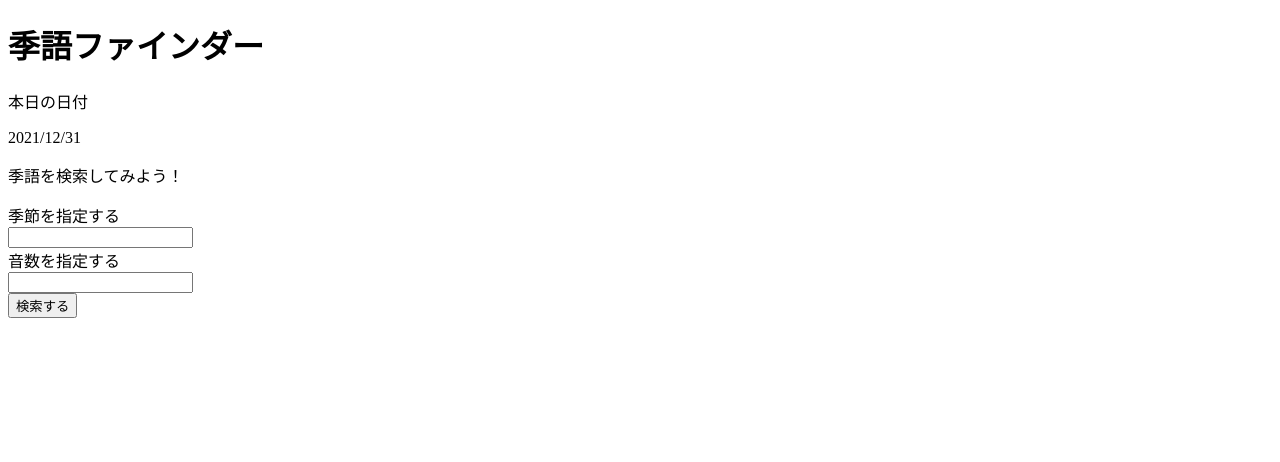
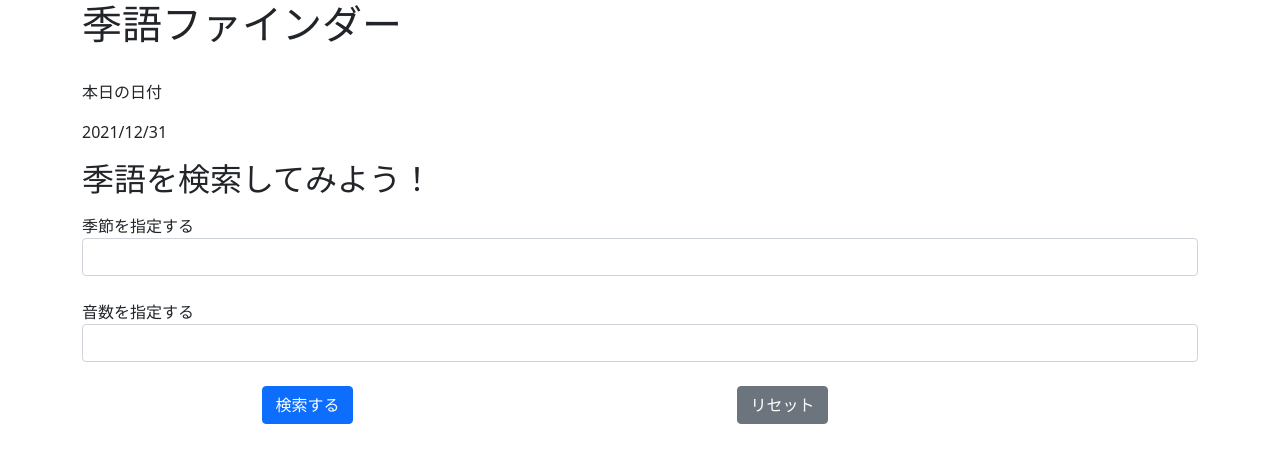
Before and after one commit to ei-blue/kigo_finder, a plain HTML site: page index.html in a window 1280 px wide. Drawn offline with nearby package versions, Linux system fonts and the light colour scheme.

Commit message:
Update index.html
Add bootstrap

```diff
--- a/index.html
+++ b/index.html
@@ -1,21 +1,24 @@
 <!DOCTYPE html>
-<html>
+<html lang="ja">
 <head>
     <meta charset="UTF-8">
     <title>季語ファインダー</title>
     <meta name="viewport" content="width=device-width">
-    <!--<link rel="stylesheet" href="style.css">-->
+    <link href="https://cdn.jsdelivr.net/npm/bootstrap@5.1.3/dist/css/bootstrap.min.css" rel="stylesheet" integrity="sha384-1BmE4kWBq78iYhFldvKuhfTAU6auU8tT94WrHftjDbrCEXSU1oBoqyl2QvZ6jIW3" crossorigin="anonymous">
+    <link rel="stylesheet" href="style.css">
 </head>
 <body>
+    <div class="container">
         <h1>季語ファインダー</h1>
+        <br>
         <p>本日の日付</p>
-    <p id="todaysdate">本日の日付</p>
-
-    <p>季語を検索してみよう！</p>
-    <!--<p>季節: <input type="text" name="season"></p>-->
+        <p id="todaysdate"></p>
+        <p><h2>季語を検索してみよう！</h2></p>
+        <div id="test">
         <form id=finder method="POST">
+            <div class="form-group">
                 <label for="seasons">季節を指定する</label><br>
-        <input list="seasons" id="season" name="season" required>
+                <input list="seasons" class="form-control" id="season" name="season" required>
                 <datalist id="seasons">
                     <option value="春"></option>
                     <option value="夏"></option>
@@ -26,12 +29,34 @@
                 <br>
                 <label for="syllables">音数を指定する</label>
                 <br>
-        <input type="text" name="syllables" id="syllables" min="1" pattern="[0-9]+" required>
+                <input type="text" class="form-control" name="syllables" id="syllables" min="1" pattern="[0-9]+" required>
                 <br>
-        <button type="submit">検索する</button>
+                <div class="row center-block text-center">
+                    <div class="col-5">
+                        <button type="submit" class="btn btn-primary btn-xl">検索する</button>
+                    </div>
+                    <div class="col-5">
+                        <button type="reset" class="btn btn-secondary btn-xl">リセット</button>
+                        <br>
+                    </div>
+
+                </div>
+            </div>
         </form>
+        </div>
+        <p>
+            <br>
         <div id="result"></div>
+        </p>
+
+
+
+
     <script src="jquery.min.js"></script>
     <script src="script.js"></script>
+    <script src="https://cdn.jsdelivr.net/npm/@popperjs/core@2.10.2/dist/umd/popper.min.js" integrity="sha384-7+zCNj/IqJ95wo16oMtfsKbZ9ccEh31eOz1HGyDuCQ6wgnyJNSYdrPa03rtR1zdB" crossorigin="anonymous"></script>
+    <script src="https://cdn.jsdelivr.net/npm/bootstrap@5.1.3/dist/js/bootstrap.min.js" integrity="sha384-QJHtvGhmr9XOIpI6YVutG+2QOK9T+ZnN4kzFN1RtK3zEFEIsxhlmWl5/YESvpZ13" crossorigin="anonymous"></script>
+
+    </div>  <!--container-->
 </body>
 </html>
```
Lines whose indentation alone changed are shown as unchanged.
